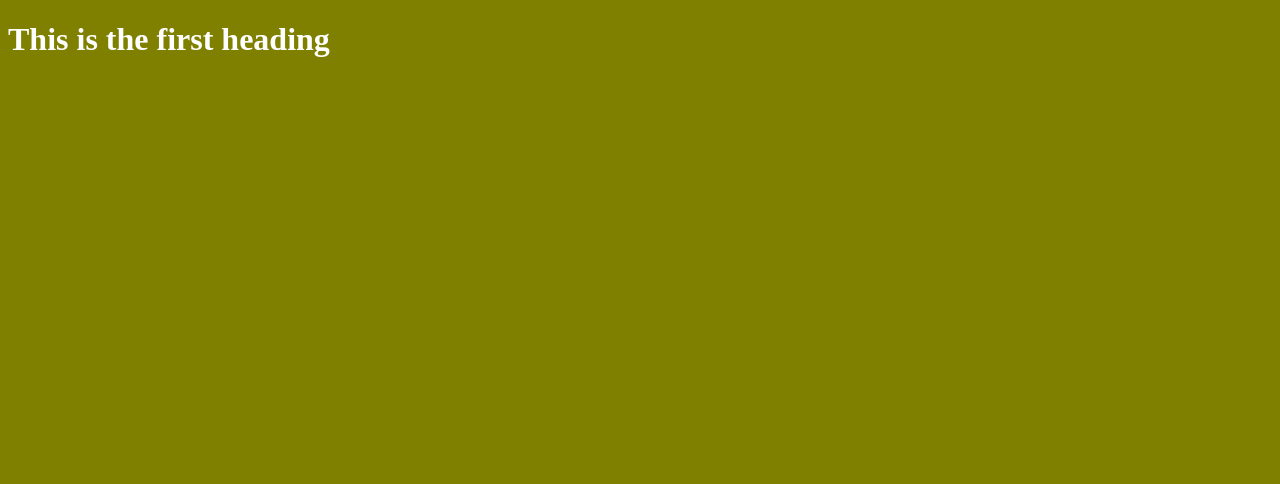
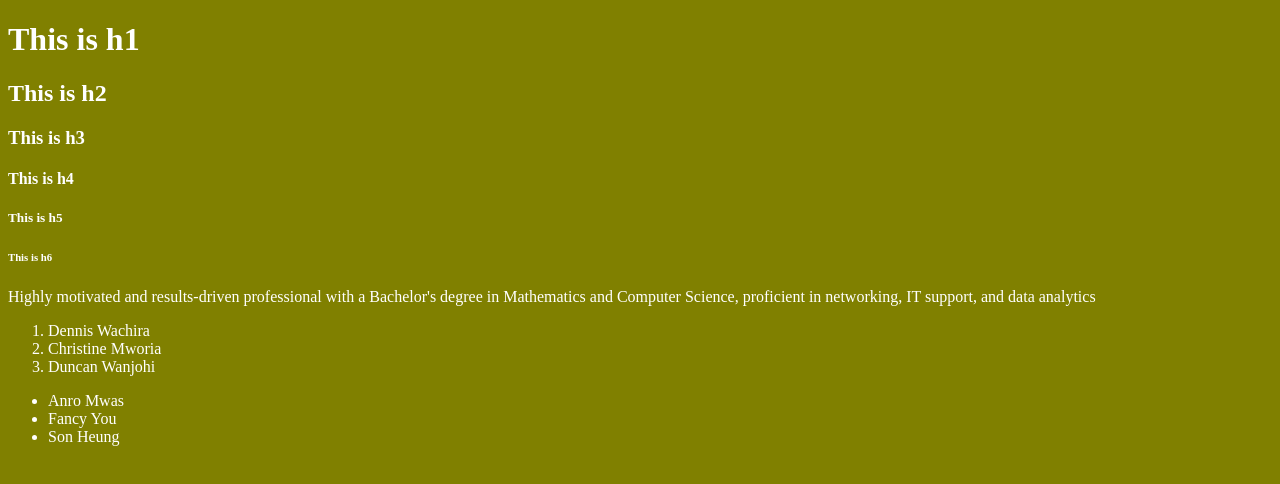
Before and after one commit to Wachira-alt/Demo-Html, a plain HTML site: page index.html in a window 1280 px wide. Drawn offline with Linux system fonts and the light colour scheme.

Commit message:
feat: initial file setup

```diff
--- a/index.html
+++ b/index.html
@@ -7,8 +7,34 @@
     <link rel="stylesheet" href="styles.css">
 </head>
 <body>
+    <!-- headings -->
+    <h1>This is h1</h1>
+    <h2>This is h2</h2>
+    <h3>This is h3</h3>
+    <h4>This is h4</h4>
+    <h5>This is h5</h5>
+    <h6>This is h6</h6>
 
-    <h1>This is the first heading</h1>
+    <!-- paragraphs -->
+     <p>
+        Highly motivated and results-driven professional with a Bachelor's degree in Mathematics and Computer Science, proficient in networking, IT support, and data analytics
+     </p>
+
+     <!--Lists in HTML  -->
+     <!-- ol -->
+      <ol>
+        <li>Dennis Wachira</li>
+        <li>Christine Mworia</li>
+        <li>Duncan Wanjohi</li>
+      </ol>
+      <!-- unordered list -->
+       <ul>
+        <li>Anro Mwas</li>
+       <li>Fancy You</li>
+       <li>Son Heung</li>
+       </ul>
+       <!-- images -->
+        <img src="" alt="">
     <script src="script.js"></script>
 </body>
 </html>
```
